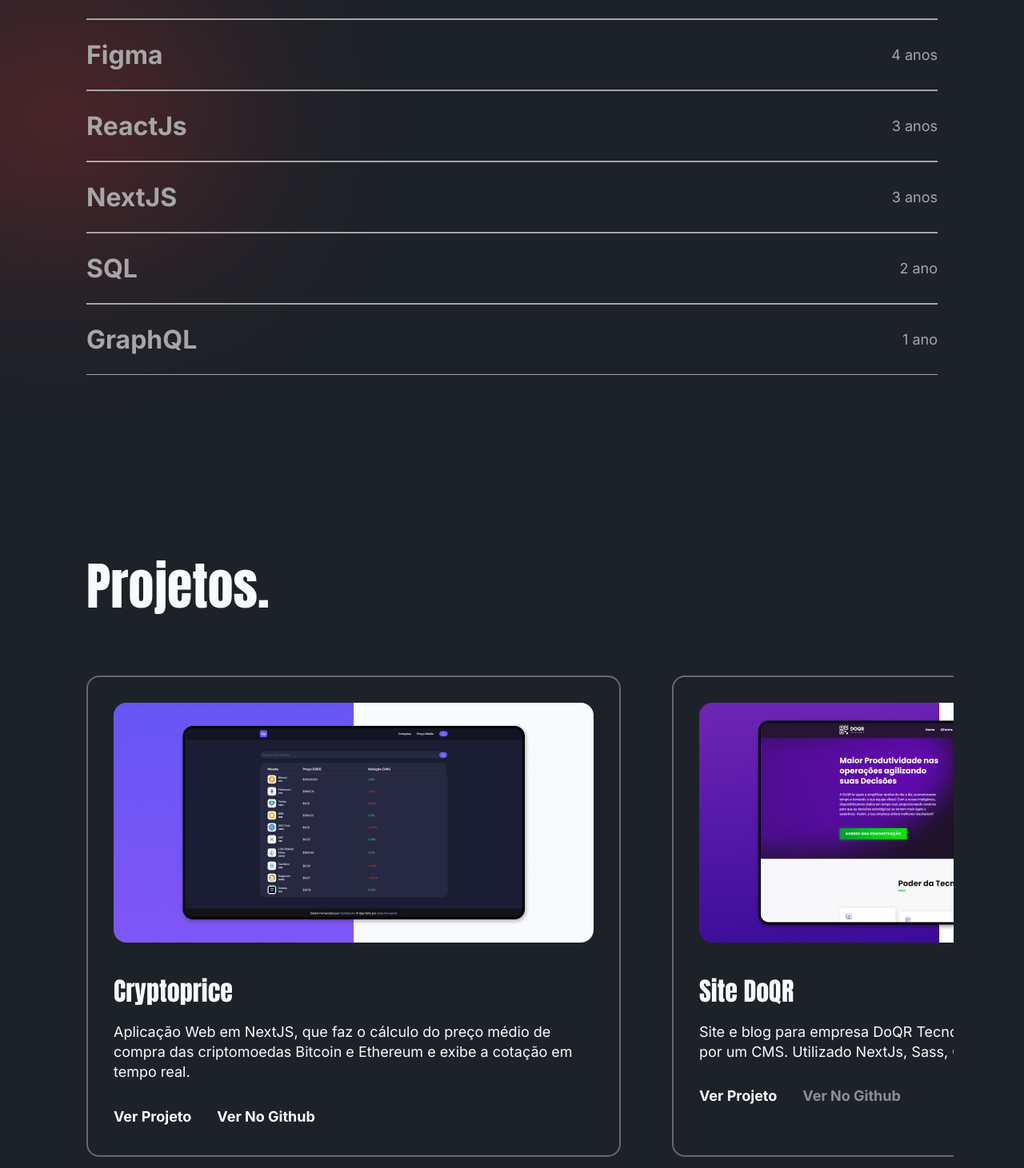
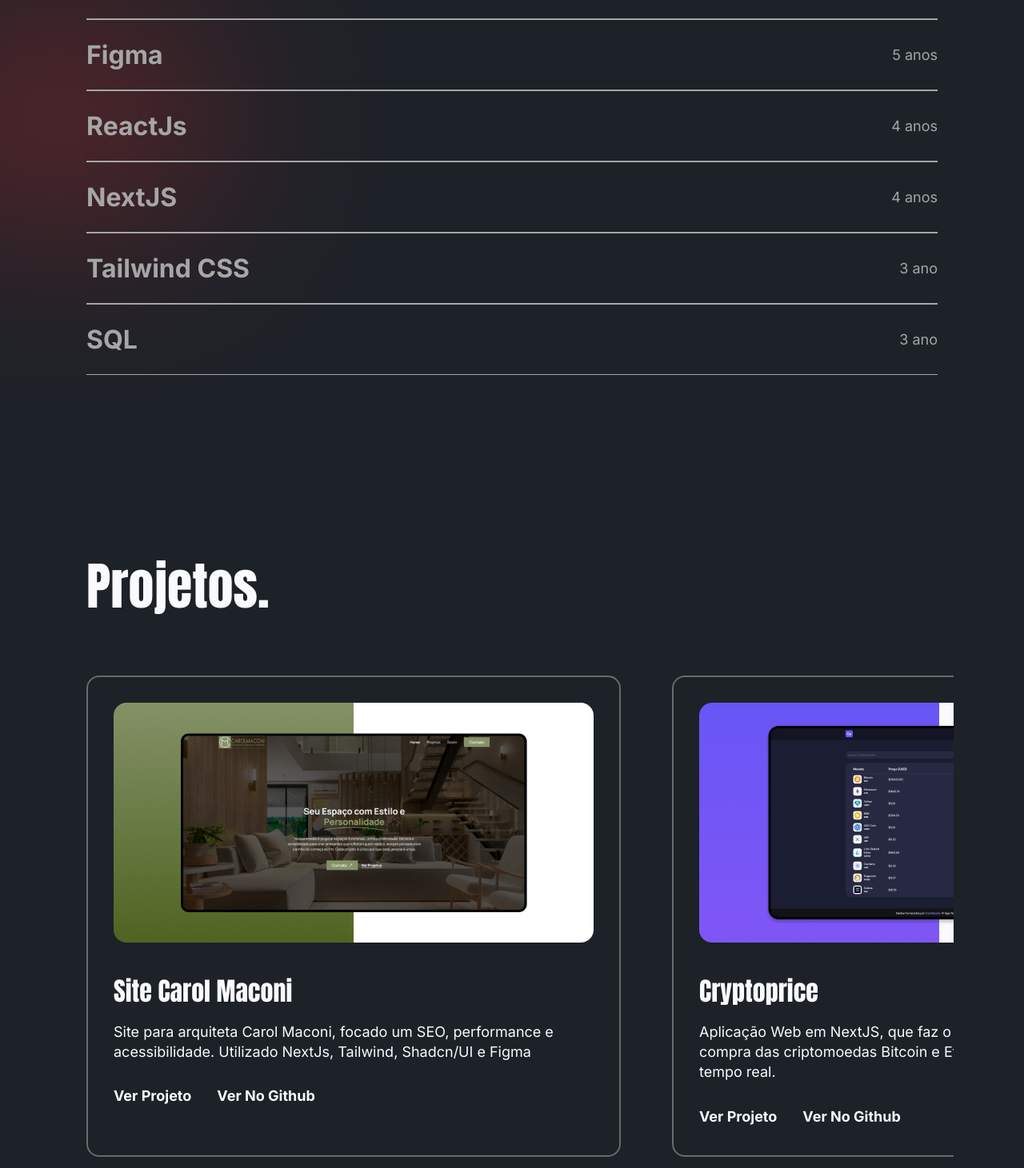
Before and after one commit to joaofbrigido/personal-portfolio, a Next.js app: page / in a window 1280 px wide. Shown: the part 1109-2570 px from the top of the page at 80% size. Built offline with nearby package versions, Linux system fonts and the light colour scheme.

Commit message:
add novo projeto e att tecnologias

```diff
--- a/src/Sections/SectionProjects/index.tsx
+++ b/src/Sections/SectionProjects/index.tsx
@@ -23,6 +23,15 @@
   const carouselData = [
     {
       id: 1,
+      title: 'Site Carol Maconi',
+      description:
+        'Site para arquiteta Carol Maconi, focado um SEO, performance e acessibilidade. Utilizado NextJs, Tailwind, Shadcn/UI e Figma',
+      linkProject: 'https://www.carolmaconi.com.br/',
+      linkGithub: 'https://github.com/jfab-projects/carolmaconi',
+      img: '/projects/imgProject5.jpg',
+    },
+    {
+      id: 2,
       title: 'Cryptoprice',
       description:
         'Aplicação Web em NextJS, que faz o cálculo do preço médio de compra das criptomoedas Bitcoin e Ethereum e exibe a cotação em tempo real.',
@@ -31,7 +40,7 @@
       img: '/projects/imgProject1.jpg',
     },
     {
-      id: 2,
+      id: 3,
       title: 'Site DoQR',
       description:
         'Site e blog para empresa DoQR Tecnologia, totalmente gerenciável por um CMS. Utilizado NextJs, Sass, GraphQL (Hygraph) e Figma',
@@ -40,7 +49,7 @@
       img: '/projects/imgProject2.jpg',
     },
     {
-      id: 3,
+      id: 4,
       title: 'Site Safrasul Alimentos',
       description:
         'Desenvolvimento e Design do site para Safrasul Alimentos. Tecnologias utilizadas: Html/Css/Javascript, C# Asp.Net Core e AdobeXD',
@@ -49,7 +58,7 @@
       img: '/projects/imgProject3.jpg',
     },
     {
-      id: 4,
+      id: 5,
       title: 'Controle Financeiro',
       description:
         'Aplicação Web que faz a gestão de receitas e despezas utilizando Html/Css/Javascript',
--- a/src/Sections/SectionTechnologies/index.tsx
+++ b/src/Sections/SectionTechnologies/index.tsx
@@ -8,7 +8,7 @@
     {
       id: 1,
       technology: 'Html/Css',
-      time: '4 anos',
+      time: '5 anos',
       img: {
         src: '/technologies/logo-html-css.svg',
         width: 90,
@@ -18,7 +18,7 @@
     {
       id: 2,
       technology: 'Javascript',
-      time: '4 anos',
+      time: '5 anos',
       img: {
         src: '/technologies/logo-js.svg',
         width: 80,
@@ -29,7 +29,7 @@
     {
       id: 3,
       technology: 'Figma',
-      time: '4 anos',
+      time: '5 anos',
       img: {
         src: '/technologies/logo-figma.svg',
         width: 80,
@@ -40,7 +40,7 @@
     {
       id: 4,
       technology: 'ReactJs',
-      time: '3 anos',
+      time: '4 anos',
       img: {
         src: '/technologies/logo-reactjs.svg',
         width: 80,
@@ -50,7 +50,7 @@
     {
       id: 5,
       technology: 'NextJS',
-      time: '3 anos',
+      time: '4 anos',
       img: {
         src: '/technologies/logo-nextjs.svg',
         width: 80,
@@ -59,10 +59,10 @@
     },
     {
       id: 6,
-      technology: 'SQL',
-      time: '2 ano',
+      technology: 'Tailwind CSS',
+      time: '3 ano',
       img: {
-        src: '/technologies/logo-sql.svg',
+        src: '/technologies/logo-tailwind.svg',
         width: 80,
         height: 80,
       },
@@ -70,10 +70,10 @@
     },
     {
       id: 7,
-      technology: 'GraphQL',
-      time: '1 ano',
+      technology: 'SQL',
+      time: '3 ano',
       img: {
-        src: '/technologies/logo-graphql.svg',
+        src: '/technologies/logo-sql.svg',
         width: 80,
         height: 80,
       },
```
Also changed, not shown: public/projects/imgProject5.jpg (added), public/technologies/logo-tailwind.svg (added).
